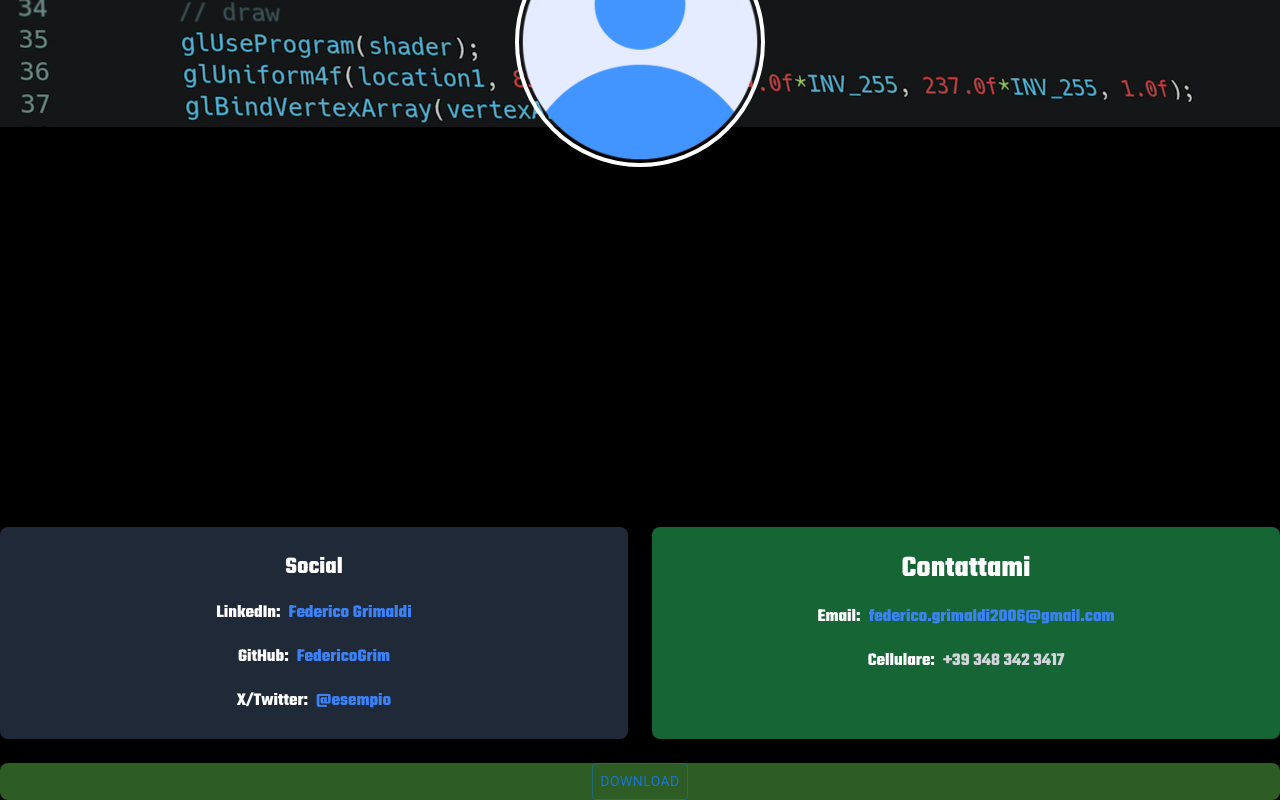
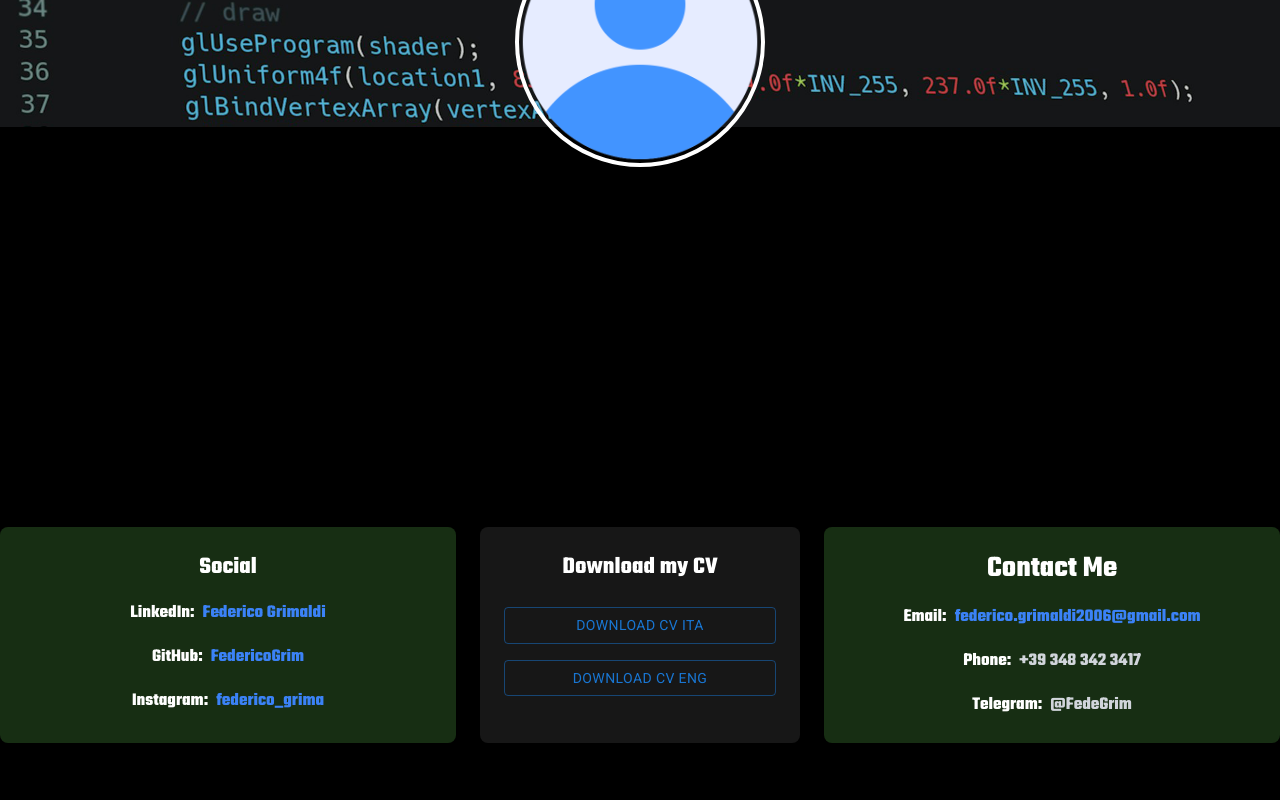
Before and after one commit to FedericoGrim/My-CV-Site, a Next.js app: page / in a window 1280 px wide. Shown: the part 347-1147 px from the top of the page. After the commit the page ends 1090 px from the top, so only its background shows below. Built offline with nearby package versions, Linux system fonts and the light colour scheme.

Commit message:
completing of the footer

```diff
--- a/src/app/layout.tsx
+++ b/src/app/layout.tsx
@@ -31,7 +31,7 @@ export default function RootLayout({
               <Link href="/" passHref>
                 <MyImage
                   src="images/myLogo.png"
-                  alt="Logo di Federico Grimaldi"
+                  alt="Federico Grimaldi's Logo"
                   width={50}
                   height={50}
                   className="z-0"
@@ -50,8 +50,8 @@ export default function RootLayout({
             classnameMyButton="text-black border-2 border-black w-24"
             classnameMyButtonDiv="m-1"
             variantMyButton="outlined"
-            options={["Contatti", "Progetti", "Esperienze di lavoro"]}
-            buttonsLinks={["/pages/contatti", "/pages/projects"]}
+            options={["Contacts", "Projects"]}
+            buttonsLinks={["/pages/contacts", "/pages/projects"]}
           />
         </div>
 
@@ -60,7 +60,8 @@ export default function RootLayout({
         <footer>
           <div className="flex flex-col space-y-6">
             <div className="flex flex-row space-x-6">
-              <div className="flex-1 p-6 bg-gray-800 rounded-lg text-center">
+              {/* Social Section */}
+              <div className="flex-1 p-6 bg-DarkGreen rounded-lg text-center">
                 <Label text="Social" className="text-white text-2xl font-bold mb-4" font="teko" />
 
                 <div className="space-y-4">
@@ -79,36 +80,58 @@ export default function RootLayout({
                   </div>
 
                   <div className="flex justify-center items-center space-x-2">
-                    <Label text="X/Twitter:" className="text-white text-lg" font="teko" />
-                    <Link href="https://twitter.com/esempio" passHref>
-                      <Label text="@esempio" className="text-blue-500 text-lg" font="teko" />
+                    <Label text="Instagram:" className="text-white text-lg" font="teko" />
+                    <Link href="https://www.instagram.com/federico_grima/" passHref>
+                      <Label text="federico_grima" className="text-blue-500 text-lg" font="teko" />
                     </Link>
                   </div>
                 </div>
               </div>
-              <div className="flex-1 p-6 bg-green-800 rounded-lg text-center space-y-4">
-                <Label text="Contattami" className="text-white text-3xl font-bold" font="teko"/>
+
+              {/* Download Section */}
+              <div className="w-1/4 p-6 bg-EerieBlackLighter rounded-lg text-center space-y-6">
+                <Label text="Download my CV" className="text-white text-2xl font-bold mb-4" font="teko" />
+
+                {/* Download Buttons */}
+                <div className="flex flex-col space-y-4">
+                  <MyButton
+                    className="text-MantisGreen border-2 border-MantisGreen py-2 rounded-lg"
+                    text="Download CV ITA"
+                    variant="outlined"
+                    download="/CVs/CV_18-09-2024(ITA).pdf"
+                  />
+                  <MyButton
+                    className="text-MantisGreen border-2 border-MantisGreen py-2 rounded-lg"
+                    text="Download CV ENG"
+                    variant="outlined"
+                    download="/CVs/CV_18-09-2024(ENG).pdf"
+                  />
+                </div>
+              </div>
+
+              {/* Contact Section */}
+              <div className="flex-1 p-6 bg-DarkGreen rounded-lg text-center space-y-4">
+                <Label text="Contact Me" className="text-white text-3xl font-bold" font="teko"/>
 
                 <div className="flex justify-center space-x-2">
                   <Label text="Email:" className="text-white text-lg" font="teko"/>
-                  <Link href="mailto:federico.grimaldi2006@gmail.com?subject=Richiesta%20informazioni&body=Ciao%20Federico,%0D%0A%0D%0AScrivo%20per%20richiedere%20informazioni%20su..." passHref>
+                  <Link href="mailto:federico.grimaldi2006@gmail.com?subject=Request%20for%20information&body=Hello%20Federico,%0D%0A%0D%0AI%20am%20writing%20to%20request%20information%20about..." passHref>
                     <Label text="federico.grimaldi2006@gmail.com" className="text-blue-500 text-lg hover:underline" font="teko" />
                   </Link>
                 </div>
 
                 <div className="flex justify-center space-x-2">
-                  <Label text="Cellulare:" className="text-white text-lg" font="teko"/>
+                  <Label text="Phone:" className="text-white text-lg" font="teko"/>
                   <Label text="+39 348 342 3417" className="text-gray-300 text-lg" font="teko"/>
+                </div>
+
+                <div className="flex justify-center space-x-2">
+                  <Label text="Telegram:" className="text-white text-lg" font="teko"/>
+                  <Label text="@FedeGrim" className="text-gray-300 text-lg" font="teko"/>
                 </div>
               </div>
             </div>
-
-            <div className="text-center bg-HunterGreen rounded-lg">
-              <Label text="" className="" font=""/>
-              <MyButton className="text-black border-2 border-black w-24 bg-DarkGreen" text="Download" variant="outlined" download="/CVs/CV_18-09-2024(ITA).pdf"/>
-            </div>
           </div>
-
         </footer>
       </body>
     </html>
```
